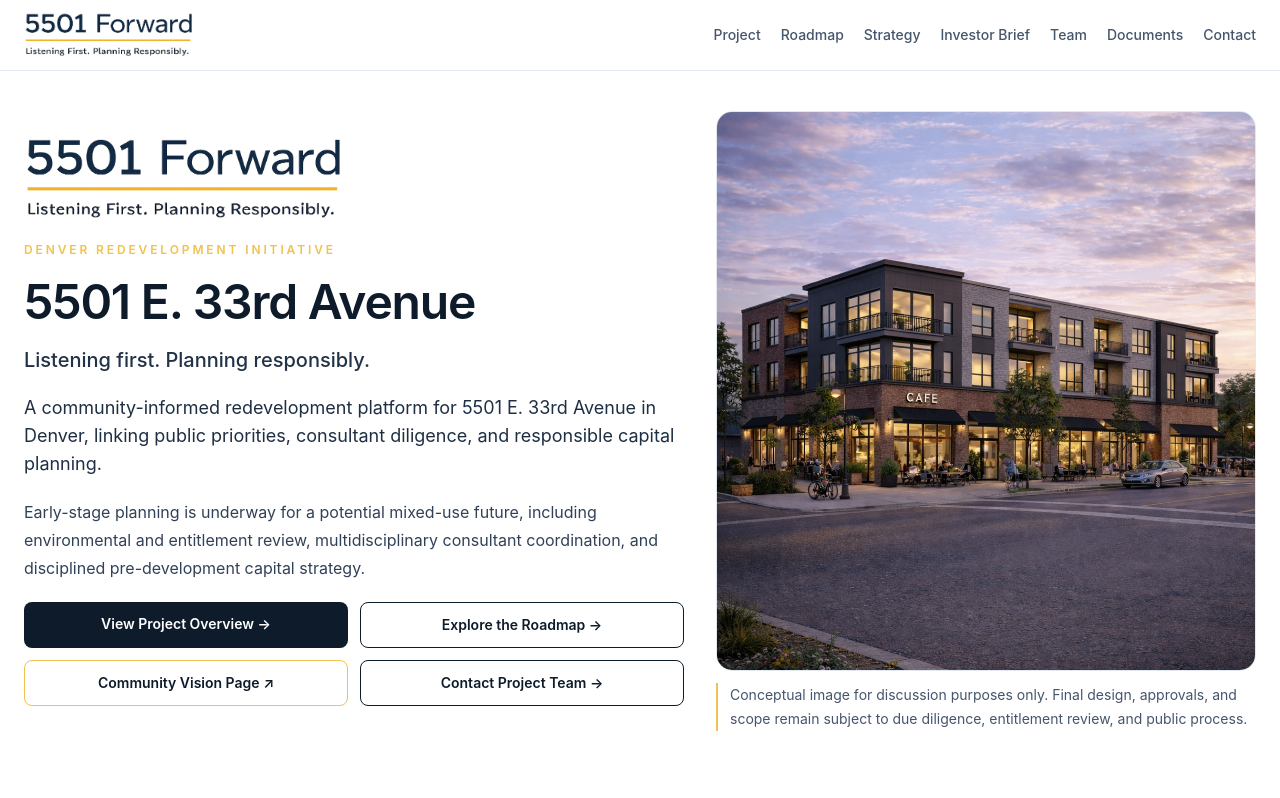
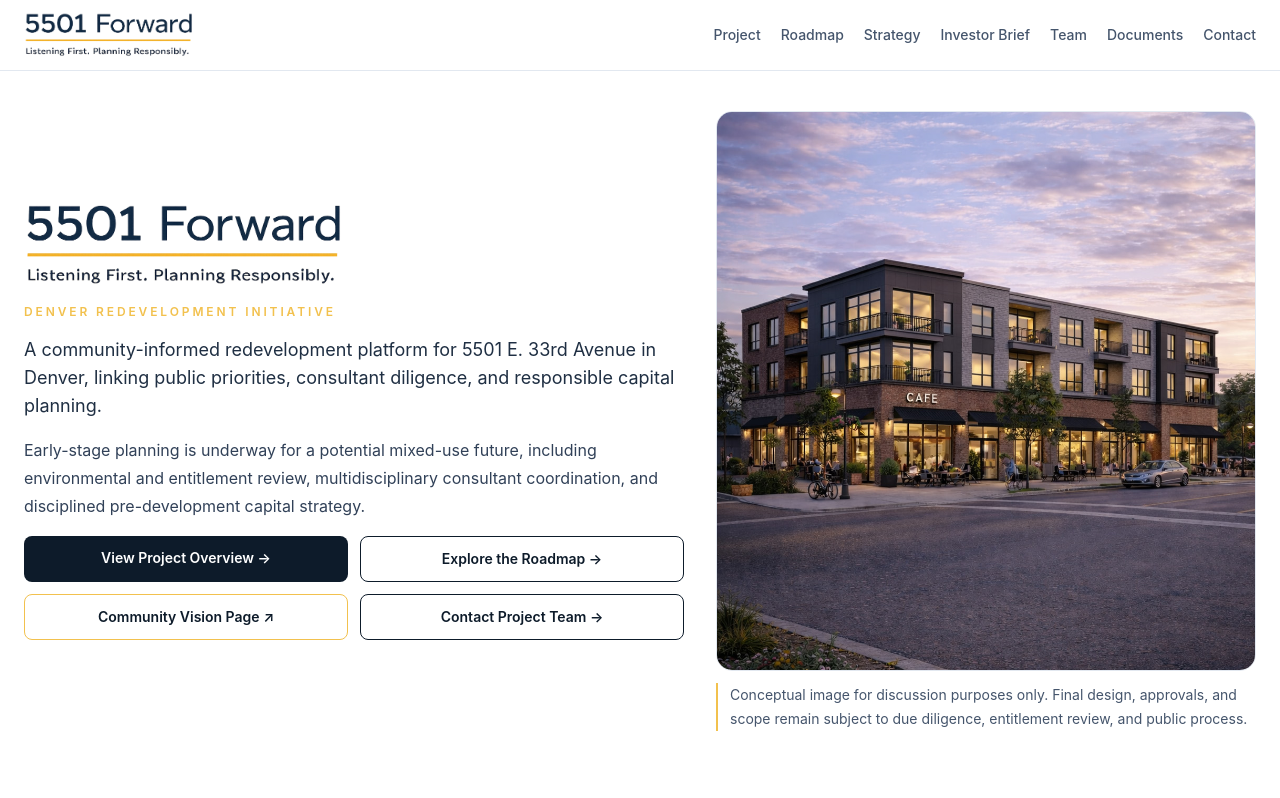
Before and after one commit to martinez-frank/5501-forward-site, a Next.js app: page / in a window 1280 px wide. Shown: the top 798 px of the page. Built offline with nearby package versions, Linux system fonts and the light colour scheme.

Commit message:
Refine homepage hero copy hierarchy

```diff
--- a/app/page.tsx
+++ b/app/page.tsx
@@ -64,7 +64,7 @@ export default function HomePage() {
   return (
     <div className="space-y-16 pb-8">
       <section className="grid gap-8 lg:grid-cols-[1.1fr_0.9fr] lg:items-center">
-        <div className="space-y-4 sm:space-y-5">
+        <div className="space-y-3 sm:space-y-4">
           <Image
             src="/images/5501forward.logo.png"
             alt="5501 Forward logo"
@@ -74,8 +74,6 @@ export default function HomePage() {
             priority
           />
           <p className="text-xs font-semibold uppercase tracking-[0.24em] text-[#f2c14e]">DENVER REDEVELOPMENT INITIATIVE</p>
-          <h1 className="text-4xl font-semibold tracking-tight text-[#0d1b2a] sm:text-5xl">5501 E. 33rd Avenue</h1>
-          <p className="text-xl font-medium text-[#223247]">Listening first. Planning responsibly.</p>
           <p className="text-lg text-[#1f2f43]">
             A community-informed redevelopment platform for 5501 E. 33rd Avenue in Denver, linking public priorities, consultant diligence, and responsible capital planning.
           </p>
```
